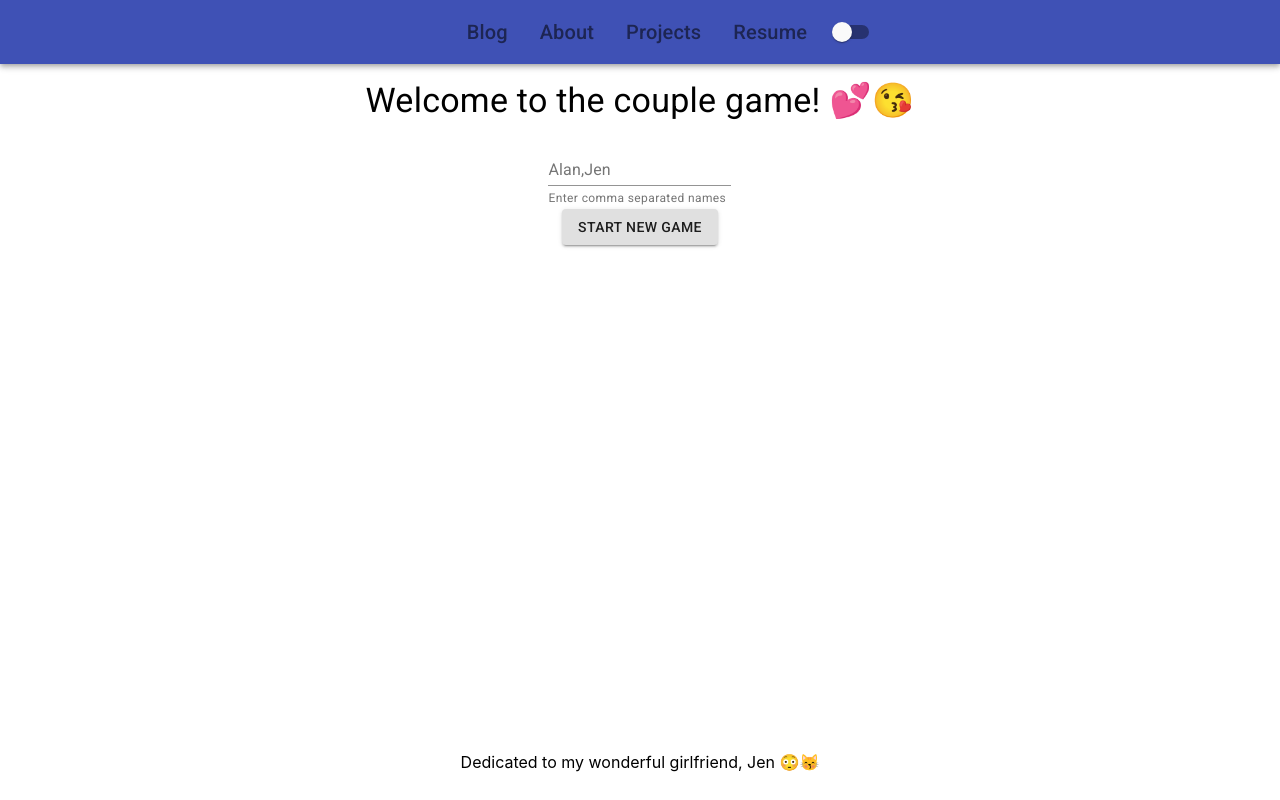
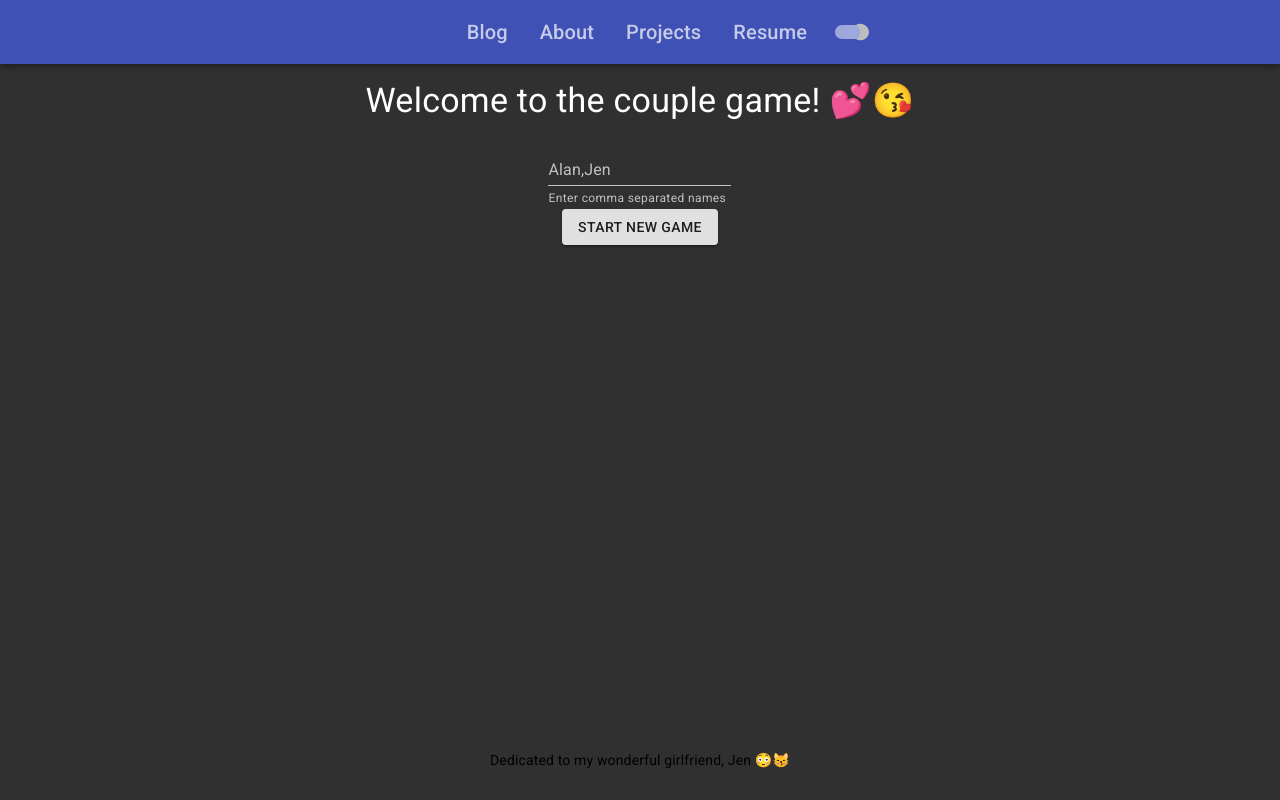
Before and after one commit to yeungalan0/site-monorepo, a Next.js app: page /couple-game in a window 1280 px wide. Built offline with nearby package versions, Linux system fonts and the light colour scheme.

Commit message:
Working better after following example

```diff
--- a/pages/_app.js
+++ /dev/null
@@ -1,15 +0,0 @@
-import { useEffect } from "react";
-import "../styles/globals.css";
-
-function MyApp({ Component, pageProps }) {
-  useEffect(() => {
-    const jssStyles = document.querySelector("#jss-server-side");
-    if (jssStyles) {
-      jssStyles.parentElement.removeChild(jssStyles);
-    }
-  }, []);
-
-  return <Component {...pageProps} />;
-}
-
-export default MyApp;
--- /dev/null
+++ b/pages/_app.tsx
@@ -0,0 +1,29 @@
+import React, { useEffect, useState } from "react";
+import "../styles/globals.css";
+import CustomThemeProvider from "../src/theme-provider";
+import { AppProps } from "next/dist/next-server/lib/router/router";
+
+function MyApp({ Component, pageProps }: AppProps) {
+  const [style, setStyle] = useState<React.CSSProperties>({
+    visibility: "hidden",
+  });
+
+  useEffect(() => {
+    const jssStyles = document.querySelector("#jss-server-side");
+    if (jssStyles) {
+      jssStyles.parentElement?.removeChild(jssStyles);
+    }
+    setStyle({});
+  }, []);
+
+  return (
+    // style needed otherwise site might "flash" with different theme settings
+    <div style={style}>
+      <CustomThemeProvider>
+        <Component {...pageProps} />
+      </CustomThemeProvider>
+    </div>
+  );
+}
+
+export default MyApp;
--- a/src/layout.tsx
+++ b/src/layout.tsx
@@ -4,15 +4,17 @@ import {
   Toolbar,
   GridSize,
   Typography,
-  ThemeProvider,
-  CssBaseline,
+  Tooltip,
   Switch,
+  useTheme,
 } from "@material-ui/core";
 import Head from "next/head";
 import Link from "next/link";
-import { Dispatch, SetStateAction, useState } from "react";
+import { Fragment, useContext } from "react";
 import { useStyles } from "./style";
-import { darkTheme, lightTheme } from "./theme";
+import { ToggleThemeContext } from "./theme-provider";
+import WbSunnyIcon from '@material-ui/icons/WbSunny';
+import Brightness2Icon from '@material-ui/icons/Brightness2';
 
 type DefaultLayoutProps = {
   children: JSX.Element | JSX.Element[];
@@ -124,45 +126,30 @@ export function DefaultLayout({
   renderHeader = true,
   gridSizes = undefined,
 }: DefaultLayoutProps): JSX.Element {
-  const [darkThemeActive, setDarkTheme] = useState(true);
-
   return (
-    <ThemeProvider theme={darkThemeActive ? darkTheme : lightTheme}>
-      <CssBaseline />
+    <Fragment>
       <ConditionalHead head={head} />
       <DefaultGridLayout
         header={
-          <ConditionalHeader
-            renderHeader={renderHeader}
-            darkThemeActive={darkThemeActive}
-            setDarkTheme={setDarkTheme}
-          ></ConditionalHeader>
+          <ConditionalHeader renderHeader={renderHeader}></ConditionalHeader>
         }
         title={<ConditionalTitle title={title}></ConditionalTitle>}
         gridSizes={gridSizes}
       >
         {children}
       </DefaultGridLayout>
-    </ThemeProvider>
+    </Fragment>
   );
 }
 
-function ConditionalHeader({
-  renderHeader,
-  darkThemeActive,
-  setDarkTheme,
-}: {
-  renderHeader: boolean;
-  darkThemeActive: boolean;
-  setDarkTheme: Dispatch<SetStateAction<boolean>>;
-}) {
+function ConditionalHeader({ renderHeader }: { renderHeader: boolean }) {
   if (!renderHeader) {
     return <></>;
   }
 
   return (
     <Grid item>
-      <Header darkThemeActive={darkThemeActive} setDarkTheme={setDarkTheme} />
+      <Header />
     </Grid>
   );
 }
@@ -195,14 +182,10 @@ function ConditionalTitle({ title }: { title: string | null }): JSX.Element {
   );
 }
 
-export function Header({
-  darkThemeActive,
-  setDarkTheme,
-}: {
-  darkThemeActive: boolean;
-  setDarkTheme: Dispatch<SetStateAction<boolean>>;
-}): JSX.Element {
+// TODO: make disappear on downward scroll
+export function Header(): JSX.Element {
   const classes = useStyles();
+  const { toggleTheme, darkThemeActive } = useContext(ToggleThemeContext);
 
   return (
     <AppBar position="static">
@@ -244,10 +227,15 @@ export function Header({
               <a>Resume</a>
             </Link>
           </Typography>
-          <Switch
-            checked={darkThemeActive}
-            onChange={() => setDarkTheme(!darkThemeActive)}
-          />
+          <Tooltip title="Toggle Theme">
+            <Switch
+              checked={darkThemeActive}
+              onChange={toggleTheme}
+              icon={<WbSunnyIcon fontSize="small" />}
+              checkedIcon={<Brightness2Icon fontSize="small" />}
+              color="default"
+            />
+          </Tooltip>
         </Toolbar>
       </DefaultGridLayout>
     </AppBar>
--- /dev/null
+++ b/src/theme-provider.tsx
@@ -0,0 +1,54 @@
+import React, { useCallback, useEffect, useState } from 'react'
+import { MuiThemeProvider, CssBaseline } from '@material-ui/core'
+import { lightTheme, darkTheme } from './theme'
+import { Theme } from '@material-ui/core'
+
+interface ThemeProviderProps {
+  children: React.ReactNode
+}
+
+export const ToggleThemeContext = React.createContext({
+  toggleTheme: () => {
+    console.log()
+  },
+  darkThemeActive: false,
+})
+
+type SelectedTheme = {
+  themeName: string
+  appliedTheme: Theme
+}
+
+// TODO: Use enum
+
+export const CustomThemeProvider: React.FC<ThemeProviderProps> = ({ children }: ThemeProviderProps) => {
+  const [selectedTheme, setSelectedTheme] = useState<SelectedTheme>({ appliedTheme: darkTheme, themeName: 'darkTheme' })
+
+  useEffect(() => {
+    const theme = localStorage.getItem('theme')
+    if (theme && theme === 'lightTheme') {
+      setSelectedTheme({ appliedTheme: lightTheme, themeName: 'lightTheme' })
+    }
+  }, [])
+
+  const toggleTheme = useCallback(() => {
+    if (!selectedTheme || selectedTheme.themeName === 'darkTheme') {
+      setSelectedTheme({ appliedTheme: lightTheme, themeName: 'lightTheme' })
+      localStorage.setItem('theme', 'lightTheme')
+    } else {
+      setSelectedTheme({ appliedTheme: darkTheme, themeName: 'darkTheme' })
+      localStorage.setItem('theme', 'darkTheme')
+    }
+  }, [selectedTheme, setSelectedTheme])
+
+  return (
+    <ToggleThemeContext.Provider value={{ toggleTheme, darkThemeActive: !(selectedTheme.themeName === 'lightTheme') }}>
+      <MuiThemeProvider theme={selectedTheme.appliedTheme}>
+        <CssBaseline />
+        {children}
+      </MuiThemeProvider>
+    </ToggleThemeContext.Provider>
+  )
+}
+
+export default CustomThemeProvider
```
